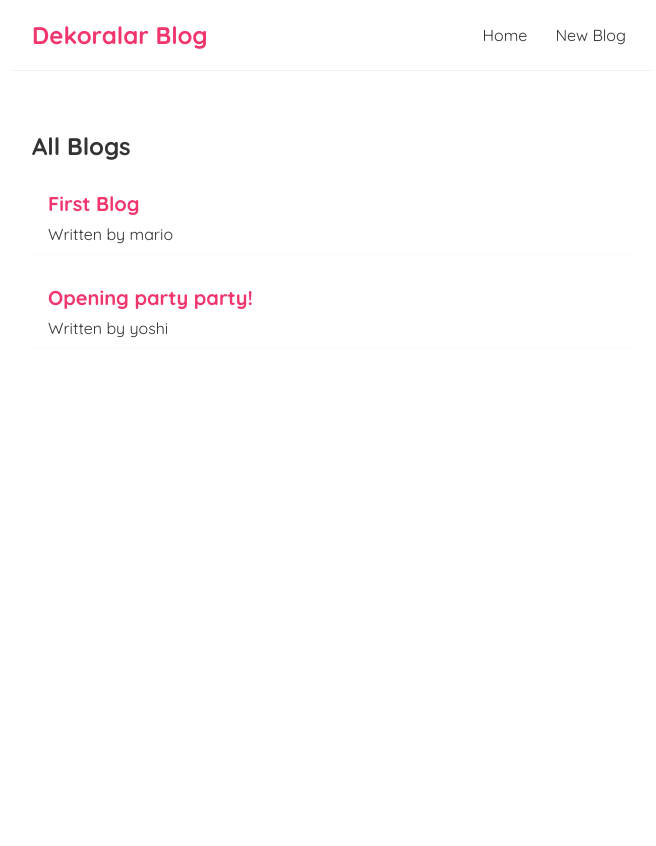
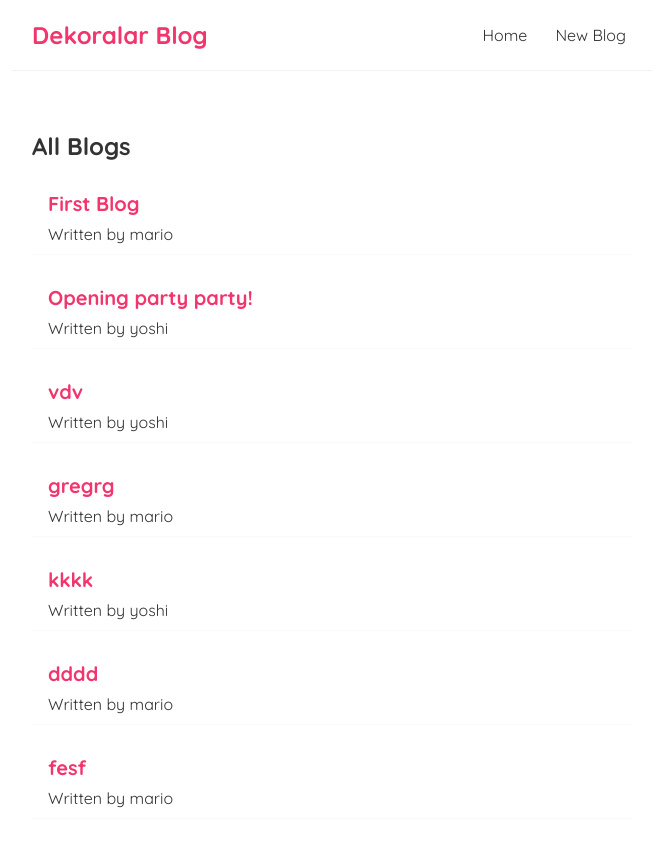
Before and after one commit to Karina-Santana/dekoralar-blog, a React (Create React App) app in the folder dekoralar-blog/: page / in a window 1280 px wide. Shown: the top 846 px of the page, without its empty margins (308-964 px from the left). Before the commit the page ends 800 px from the top, so only its background shows below. Built offline with nearby package versions, Linux system fonts and the light colour scheme; data requests are answered from the project's data file.

Commit message:
creating new article

```diff
--- a/dekoralar-blog/data/db.json
+++ b/dekoralar-blog/data/db.json
@@ -11,6 +11,36 @@
       "body": "lorem ipsum jfhgdskfjh kfjdksjfheskdf fkjshfks fkhgu kghrueoe ehkgrutehu fhdhbgjdbgjkdsgb vdjgd fkdjhgdk jh firueirelir fdkd e oijdl fdjh  kd lkh lfhek ekjhglkdjgldk",
       "author": "yoshi",
       "id": 2
+    },
+    {
+      "title": "vdv",
+      "body": "vdvds",
+      "author": "yoshi",
+      "id": 3
+    },
+    {
+      "title": "gregrg",
+      "body": "grererrrerer",
+      "author": "mario",
+      "id": 4
+    },
+    {
+      "title": "kkkk",
+      "body": "kkkk",
+      "author": "yoshi",
+      "id": 5
+    },
+    {
+      "title": "dddd",
+      "body": "dddd",
+      "author": "mario",
+      "id": 6
+    },
+    {
+      "title": "fesf",
+      "body": "fses",
+      "author": "mario",
+      "id": 7
     }
   ]
 }
--- a/dekoralar-blog/src/Create.js
+++ b/dekoralar-blog/src/Create.js
@@ -1,18 +1,55 @@
+import { useState } from "react";
+import { useHistory } from "react-router-dom";
+
 const Create = () => {
+  const [title, setTitle] = useState("");
+  const [body, setBody] = useState("");
+  const [author, setAuthor] = useState("mario");
+  const [isPending, setIsPending] = useState(false);
+  const history = useHistory();
+
+  const handleSubmit = (e) => {
+    e.preventDefault();
+    const blog = { title, body, author };
+
+    setIsPending(true);
+
+    fetch("http://localhost:8000/blogs", {
+      method: "POST",
+      headers: { "Content-Type": "application/json" },
+      body: JSON.stringify(blog),
+    }).then(() => {
+      console.log("new blog added");
+      setIsPending(false);
+      // history.go(1);
+      history.push("/");
+    });
+  };
+
   return (
     <div className="create">
       <h2>Add a new article</h2>
-      <form>
+      <form onSubmit={handleSubmit}>
         <label>Article title:</label>
-        <input type="text" required />
+        <input
+          type="text"
+          required
+          value={title}
+          onChange={(e) => setTitle(e.target.value)}
+        />
         <label>Article body:</label>
-        <textarea required></textarea>
+        <textarea
+          required
+          value={body}
+          onChange={(e) => setBody(e.target.value)}
+        ></textarea>
         <label>Article author:</label>
-        <select>
+        <select value={author} onChange={(e) => setAuthor(e.target.value)}>
           <option value="mario">mario</option>
           <option value="yoshi">yoshi</option>
         </select>
-        <button>Add Article</button>
+        {!isPending && <button>Add Article</button>}
+        {isPending && <button disabled>Adding article...</button>}
       </form>
     </div>
   );
```
